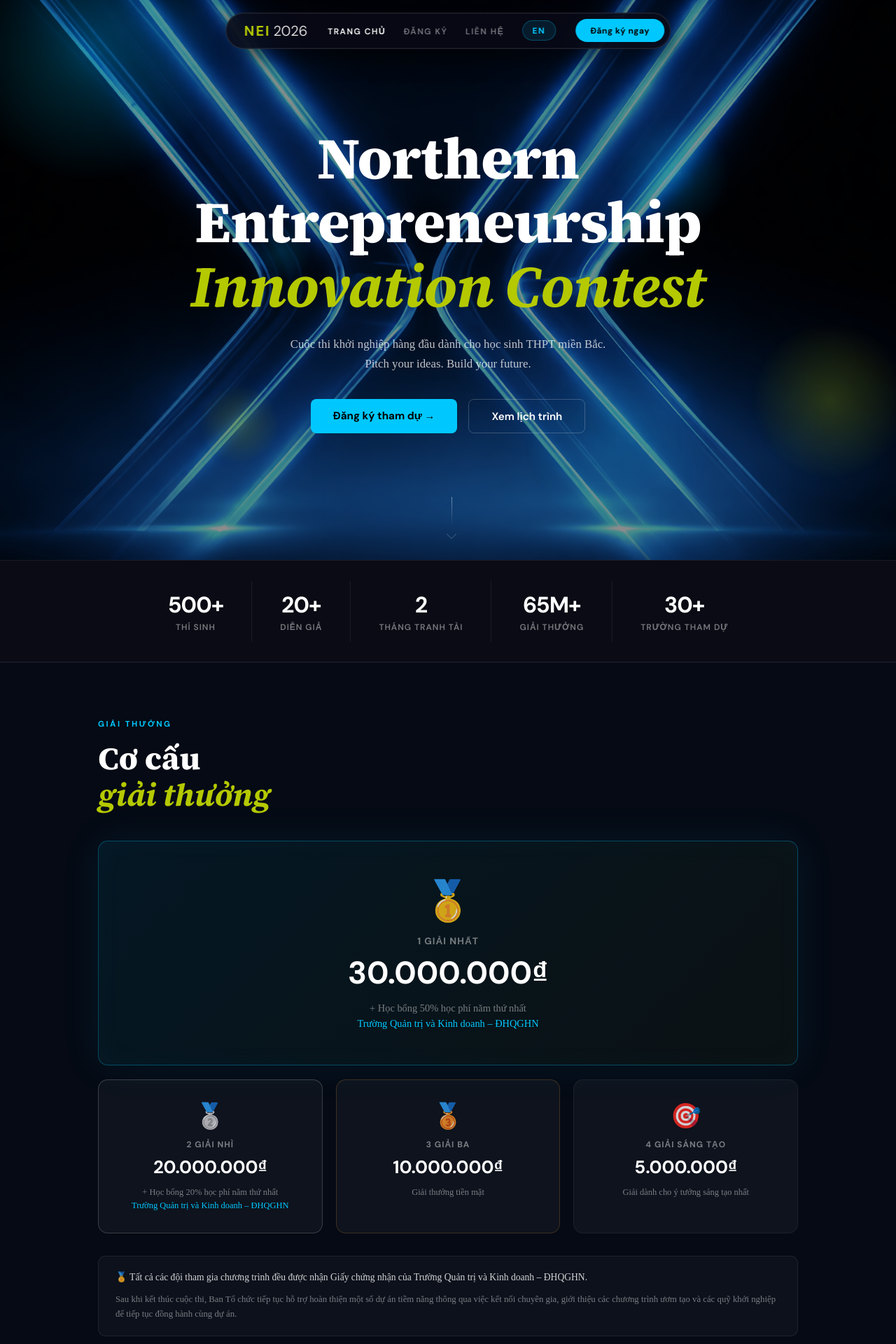
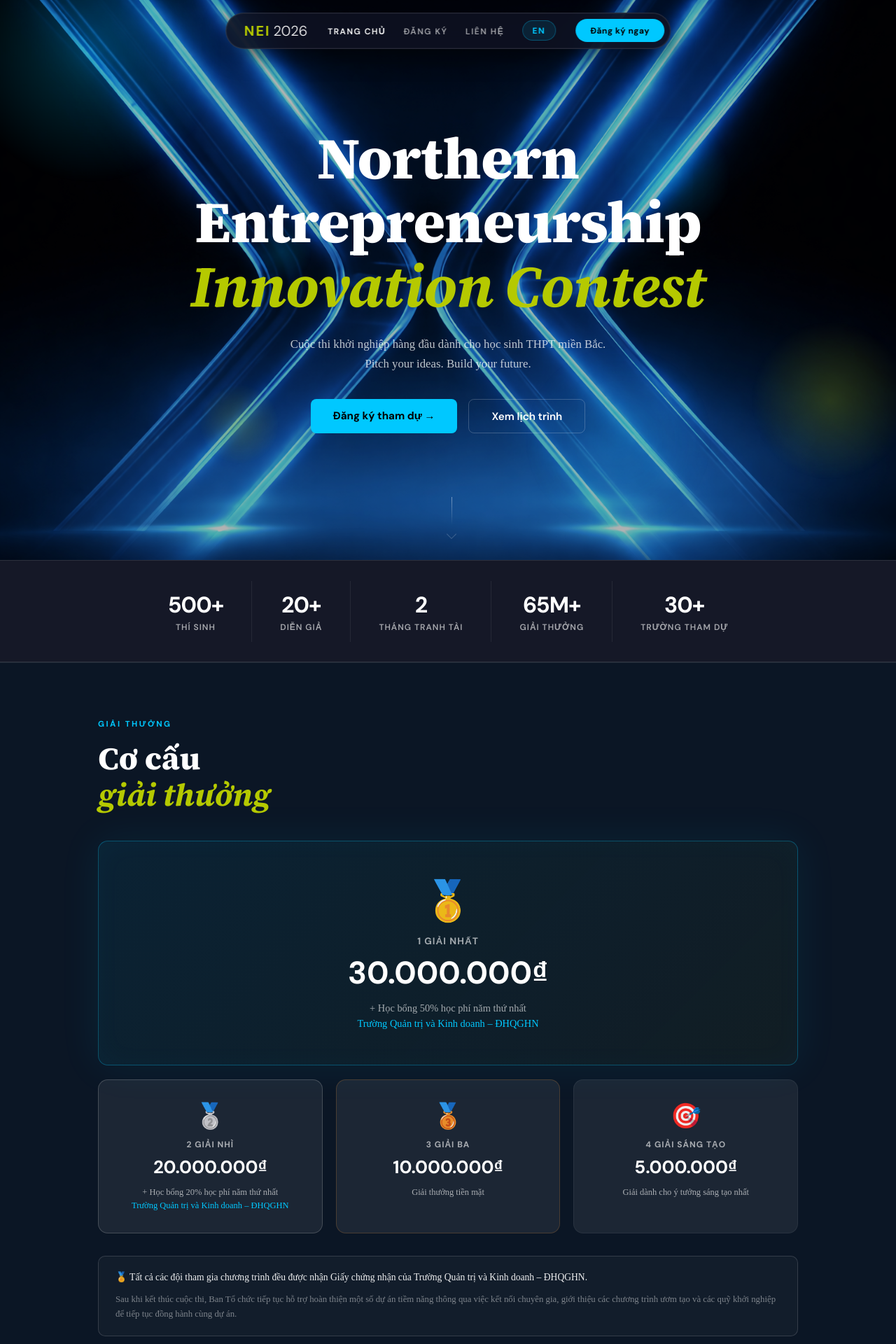
Before and after one commit to upmo-hsb/nei-landing-page, a React (Vite) app: page / in a window 1280 px wide. Shown: the top 1920 px of the page at 70% size. Built offline with nearby package versions, Linux system fonts and the light colour scheme.

Commit message:
Brighten site colors, firework every 10s, billboard 10s

```diff
--- a/src/App.css
+++ b/src/App.css
@@ -2,14 +2,14 @@
 
 /* ── DESIGN TOKENS ── */
 :root {
-  --bg: #05060f;
+  --bg: #0b0f1e;
   --blue: #00c8ff;
   --lime: #b5c900;
   --white: #fff;
-  --text: rgba(255,255,255,.82);
-  --text-dim: rgba(255,255,255,.45);
-  --card-bg: rgba(255,255,255,.04);
-  --card-border: rgba(255,255,255,.08);
+  --text: rgba(255,255,255,.93);
+  --text-dim: rgba(255,255,255,.62);
+  --card-bg: rgba(255,255,255,.07);
+  --card-border: rgba(255,255,255,.14);
   --font: 'DM Sans', sans-serif;
   --font-heading: 'Source Serif 4', Georgia, serif;
   --font-body: 'Times New Roman', Times, serif;
@@ -62,7 +62,7 @@ nav {
   gap: 1.8rem;
   padding: 0 .5rem 0 1.6rem;
   height: 52px;
-  background: rgba(8,10,22,.88);
+  background: rgba(14,18,34,.88);
   backdrop-filter: blur(20px);
   -webkit-backdrop-filter: blur(20px);
   border-radius: 999px;
@@ -206,7 +206,7 @@ nav {
   content: '';
   position: absolute;
   inset: 0;
-  background: rgba(0, 0, 0, 0.45);
+  background: rgba(0, 0, 0, 0.3);
   pointer-events: none;
 }
 
@@ -317,9 +317,9 @@ nav {
   justify-content: center;
   flex-wrap: wrap;
   gap: 0;
-  border-top: 1px solid rgba(255,255,255,.07);
-  border-bottom: 1px solid rgba(255,255,255,.07);
-  background: rgba(255,255,255,.02);
+  border-top: 1px solid rgba(255,255,255,.1);
+  border-bottom: 1px solid rgba(255,255,255,.1);
+  background: rgba(255,255,255,.04);
   padding: 1.8rem 2rem;
 }
 
@@ -810,9 +810,9 @@ section {
 
 /* ── SECTION ALTERNATING BACKGROUND ── */
 .section-alt {
-  background: rgba(0,200,255,.018);
-  border-top: 1px solid rgba(255,255,255,.05);
-  border-bottom: 1px solid rgba(255,255,255,.05);
+  background: rgba(0,200,255,.03);
+  border-top: 1px solid rgba(255,255,255,.1);
+  border-bottom: 1px solid rgba(255,255,255,.1);
 }
 
 /* ── PRIZE FEATURED (1st place) ── */
@@ -962,9 +962,9 @@ section {
 
 @keyframes fwSignShow {
   0%   { opacity: 0; transform: scale(0.65) translateY(10px); }
-  12%  { opacity: 1; transform: scale(1.04); }
-  18%  { transform: scale(1); }
-  80%  { opacity: 1; }
+  6%   { opacity: 1; transform: scale(1.04); }
+  10%  { transform: scale(1); }
+  88%  { opacity: 1; }
   100% { opacity: 0; transform: scale(0.95); }
 }
 @keyframes fwLedGlow {
@@ -976,7 +976,7 @@ section {
   position: fixed;
   top: 180px;
   text-decoration: none;
-  animation: fwSignShow 5.6s ease forwards;
+  animation: fwSignShow 10.2s ease forwards;
   z-index: 9999;
 }
 .fw-sign-left  { left: 12px; }
--- a/src/components/FireworkAd.jsx
+++ b/src/components/FireworkAd.jsx
@@ -27,10 +27,10 @@ export default function FireworkAd() {
       setFw({ side, phase: 'rocket', particles });
       setTimeout(() => setFw(f => f && { ...f, phase: 'burst' }), 1300);
       setTimeout(() => setFw(f => f && { ...f, phase: 'sign'  }), 1600);
-      setTimeout(() => setFw(null), 7200); // 1600 + 5600
+      setTimeout(() => setFw(null), 11800); // 1600 + 10200
     };
 
-    const id = setInterval(launch, 30000);
+    const id = setInterval(launch, 10000);
     return () => clearInterval(id);
   }, []);
 
```
